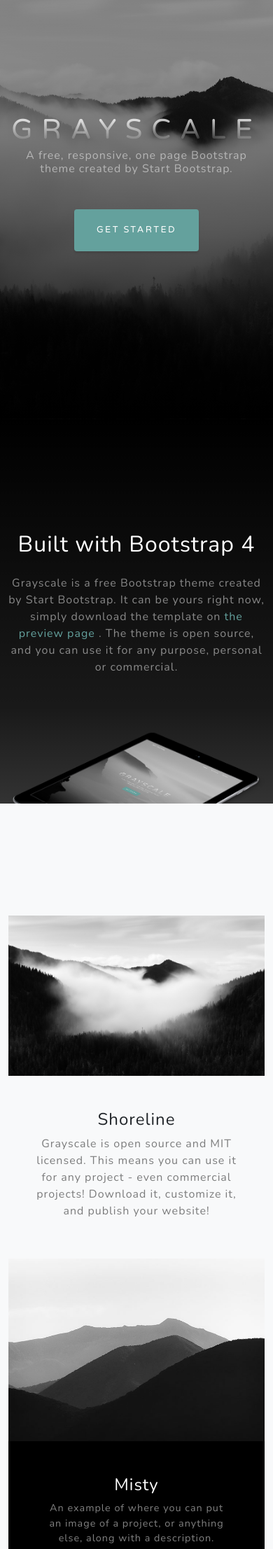
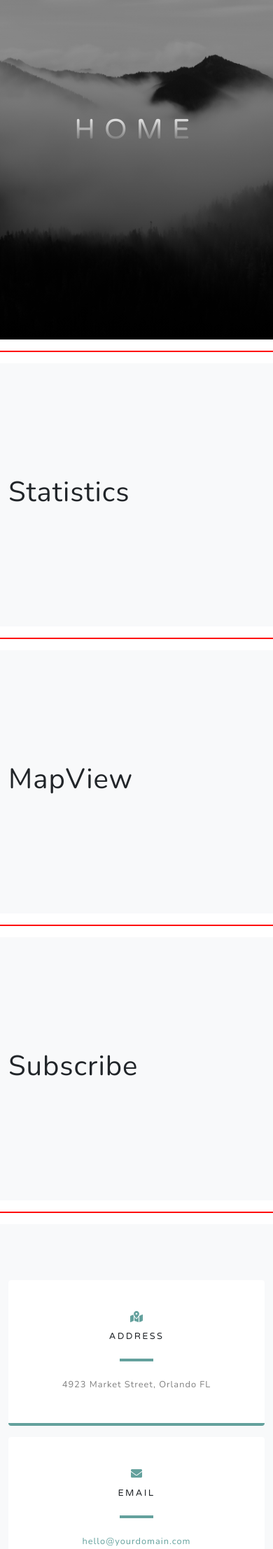
Before and after one commit to 0417yjy/InfectionMonitoringSystem, a Django app: page /mainpage/ in a window 390 px wide. Shown: the part 75-2288 px from the top of the page at 70% size. Run offline with Django 3.2, Linux system fonts and the light colour scheme; some libraries are stand-ins or nearby versions.

Commit message:
Fix Template

```diff
--- a/django_monitoring/mainpage/templates/index.html
+++ b/django_monitoring/mainpage/templates/index.html
@@ -1,19 +1,21 @@
+
+{% load static %}
 <!DOCTYPE html>
-<html lang="ko">
+<html lang="en">
     <head>
         <meta charset="utf-8" />
         <meta name="viewport" content="width=device-width, initial-scale=1, shrink-to-fit=no" />
         <meta name="description" content="" />
         <meta name="author" content="" />
         <title>Grayscale - Start Bootstrap Theme</title>
-        <link rel="icon" type="image/x-icon" href="assets/img/favicon.ico" />
+        <link rel="icon" type="image/x-icon" href="/static/assets/img/favicon.ico" />
         <!-- Font Awesome icons (free version)-->
         <script src="https://use.fontawesome.com/releases/v5.15.1/js/all.js" crossorigin="anonymous"></script>
         <!-- Google fonts-->
         <link href="https://fonts.googleapis.com/css?family=Varela+Round" rel="stylesheet" />
         <link href="https://fonts.googleapis.com/css?family=Nunito:200,200i,300,300i,400,400i,600,600i,700,700i,800,800i,900,900i" rel="stylesheet" />
         <!-- Core theme CSS (includes Bootstrap)-->
-        <link href="css/styles.css" rel="stylesheet" />
+        <link href ="/static/assets/css/mystyles.css" type="text/css" rel="stylesheet" />
     </head>
     <body id="page-top">
         <!-- Navigation-->
@@ -26,9 +28,10 @@
                 </button>
                 <div class="collapse navbar-collapse" id="navbarResponsive">
                     <ul class="navbar-nav ml-auto">
-                        <li class="nav-item"><a class="nav-link js-scroll-trigger" href="#about">About</a></li>
-                        <li class="nav-item"><a class="nav-link js-scroll-trigger" href="#projects">Projects</a></li>
-                        <li class="nav-item"><a class="nav-link js-scroll-trigger" href="#signup">Contact</a></li>
+                        <li class="nav-item"><a class="nav-link js-scroll-trigger" href="#page-top">Home</a></li>
+                        <li class="nav-item"><a class="nav-link js-scroll-trigger" href="#statistics">통계보기</a></li>
+                        <li class="nav-item"><a class="nav-link js-scroll-trigger" href="#mapview">지도보기</a></li>
+                        <li class="nav-item"><a class="nav-link js-scroll-trigger" href="#subscribe">구독하기</a></li>
                     </ul>
                 </div>
             </div>
@@ -37,90 +40,50 @@
         <header class="masthead">
             <div class="container d-flex h-100 align-items-center">
                 <div class="mx-auto text-center">
-                    <h1 class="mx-auto my-0 text-uppercase">Grayscale</h1>
+                    <h1 class="mx-auto my-0 text-uppercase">Home</h1>
+                </div>
+                <!-- <div class="mx-auto text-center">
+                    <h1 class="mx-auto my-0 text-uppercase">Home</h1>
                     <h2 class="text-white-50 mx-auto mt-2 mb-5">A free, responsive, one page Bootstrap theme created by Start Bootstrap.</h2>
                     <a class="btn btn-primary js-scroll-trigger" href="#about">Get Started</a>
-                </div>
+                </div> -->
             </div>
         </header>
-        <!-- About-->
-        <section class="about-section text-center" id="about">
-            <div class="container">
-                <div class="row">
-                    <div class="col-lg-8 mx-auto">
-                        <h2 class="text-white mb-4">Built with Bootstrap 4</h2>
-                        <p class="text-white-50">
-                            Grayscale is a free Bootstrap theme created by Start Bootstrap. It can be yours right now, simply download the template on
-                            <a href="https://startbootstrap.com/theme/grayscale/">the preview page</a>
-                            . The theme is open source, and you can use it for any purpose, personal or commercial.
-                        </p>
+
+        <hr style="color:red; border:thin solid red;">
+        <!--Statistics-->
+        <section class="projects-section bg-light" id="statistics">
+            <div class="container-fluid">
+                <!-- your content here -->
+                <h1>Statistics</h1>
+            </div>
+            <!-- <header class="masthead">
+                <div class="container d-flex h-100 align-items-center">
+                    <div class="mx-auto text-center">
+                        <h1 class="mx-auto my-0 text-uppercase">Statistics</h1>
                     </div>
                 </div>
-                <img class="img-fluid" src="assets/img/ipad.png" alt="" />
+            </header> -->
+        </section>
+        <hr style="color:red; border:thin solid red;">
+        <!--mapview-->
+        <section class="projects-section bg-light" id="mapview">
+            <div class="container-fluid">
+                <!-- your content here -->
+                <h1 >MapView</h1>
             </div>
         </section>
-        <!-- Projects-->
-        <section class="projects-section bg-light" id="projects">
-            <div class="container">
-                <!-- Featured Project Row-->
-                <div class="row align-items-center no-gutters mb-4 mb-lg-5">
-                    <div class="col-xl-8 col-lg-7"><img class="img-fluid mb-3 mb-lg-0" src="assets/img/bg-masthead.jpg" alt="" /></div>
-                    <div class="col-xl-4 col-lg-5">
-                        <div class="featured-text text-center text-lg-left">
-                            <h4>Shoreline</h4>
-                            <p class="text-black-50 mb-0">Grayscale is open source and MIT licensed. This means you can use it for any project - even commercial projects! Download it, customize it, and publish your website!</p>
-                        </div>
-                    </div>
-                </div>
-                <!-- Project One Row-->
-                <div class="row justify-content-center no-gutters mb-5 mb-lg-0">
-                    <div class="col-lg-6"><img class="img-fluid" src="assets/img/demo-image-01.jpg" alt="" /></div>
-                    <div class="col-lg-6">
-                        <div class="bg-black text-center h-100 project">
-                            <div class="d-flex h-100">
-                                <div class="project-text w-100 my-auto text-center text-lg-left">
-                                    <h4 class="text-white">Misty</h4>
-                                    <p class="mb-0 text-white-50">An example of where you can put an image of a project, or anything else, along with a description.</p>
-                                    <hr class="d-none d-lg-block mb-0 ml-0" />
-                                </div>
-                            </div>
-                        </div>
-                    </div>
-                </div>
-                <!-- Project Two Row-->
-                <div class="row justify-content-center no-gutters">
-                    <div class="col-lg-6"><img class="img-fluid" src="img/demo-image-02.jpg" alt="" /></div>
-                    <div class="col-lg-6 order-lg-first">
-                        <div class="bg-black text-center h-100 project">
-                            <div class="d-flex h-100">
-                                <div class="project-text w-100 my-auto text-center text-lg-right">
-                                    <h4 class="text-white">Mountains</h4>
-                                    <p class="mb-0 text-white-50">Another example of a project with its respective description. These sections work well responsively as well, try this theme on a small screen!</p>
-                                    <hr class="d-none d-lg-block mb-0 mr-0" />
-                                </div>
-                            </div>
-                        </div>
-                    </div>
-                </div>
-            </div>
-        </section>
-        <!-- Signup-->
-        <section class="signup-section" id="signup">
-            <div class="container">
-                <div class="row">
-                    <div class="col-md-10 col-lg-8 mx-auto text-center">
-                        <i class="far fa-paper-plane fa-2x mb-2 text-white"></i>
-                        <h2 class="text-white mb-5">Subscribe to receive updates!</h2>
-                        <form class="form-inline d-flex">
-                            <input class="form-control flex-fill mr-0 mr-sm-2 mb-3 mb-sm-0" id="inputEmail" type="email" placeholder="Enter email address..." />
-                            <button class="btn btn-primary mx-auto" type="submit">Subscribe</button>
-                        </form>
-                    </div>
-                </div>
+        <!-- subscribe-->
+        <hr style="color:red; border:thin solid red;">
+        <section class="projects-section bg-light" id="subscribe">
+            <div class="container-fluid">
+                <!-- your content here -->
+                <h1>Subscribe</h1>
             </div>
         </section>
         <!-- Contact-->
-        <section class="contact-section bg-black">
+        <hr style="color:red; border:thin solid red;">
+        <section class="contact-section bg-light">
             <div class="container">
                 <div class="row">
                     <div class="col-md-4 mb-3 mb-md-0">
@@ -169,6 +132,6 @@
         <!-- Third party plugin JS-->
         <script src="https://cdnjs.cloudflare.com/ajax/libs/jquery-easing/1.4.1/jquery.easing.min.js"></script>
         <!-- Core theme JS-->
-        <script src="js/scripts.js"></script>
+        <script src= {% static '/js/scripts.js' %}></script>
     </body>
 </html>
```
Also changed, not shown: django_monitoring/static-main/assets/css/mystyles.css (renamed from django_monitoring/static-main/css/styles.css), django_monitoring/static/assets/css/mystyles.css (renamed from django_monitoring/static/css/styles.css).
